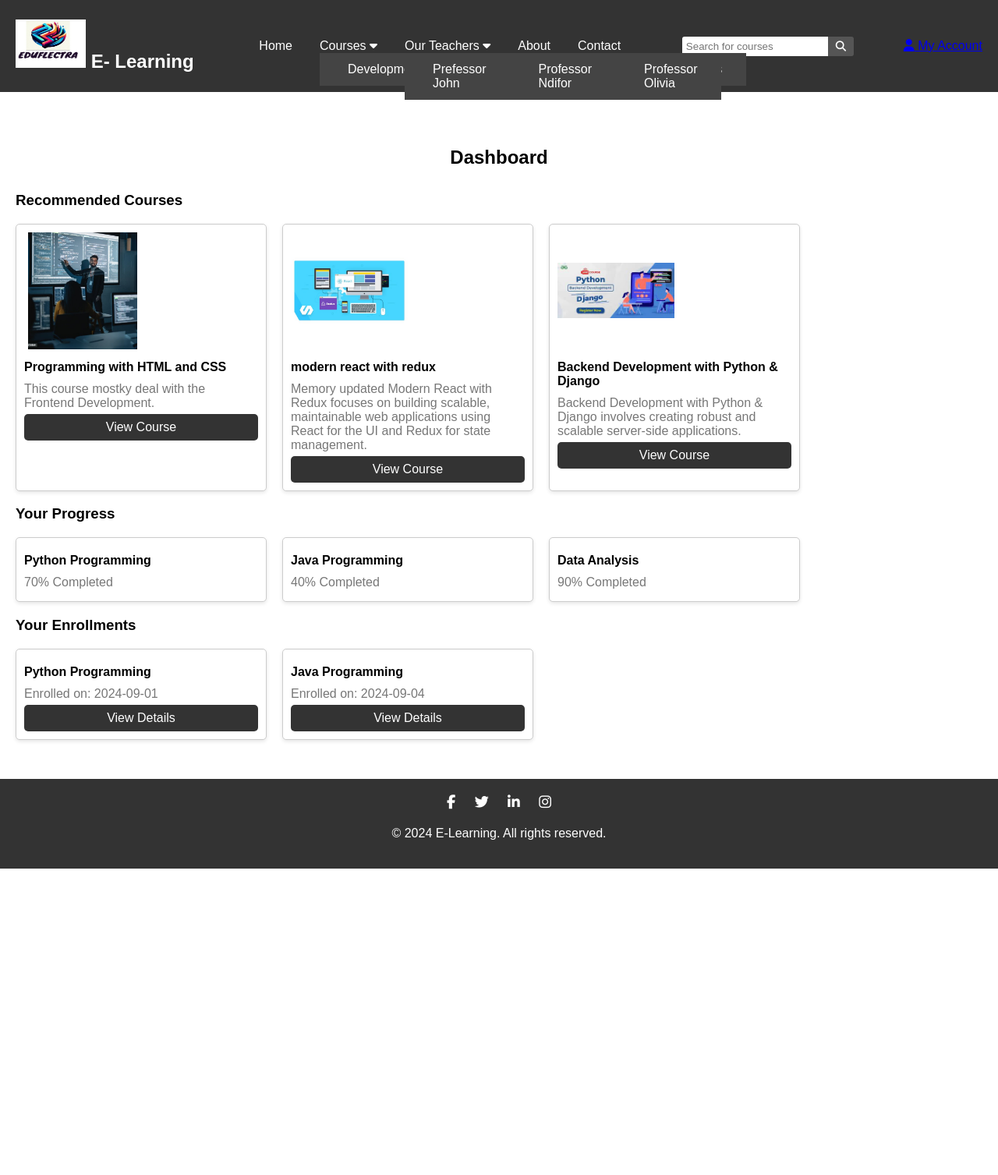
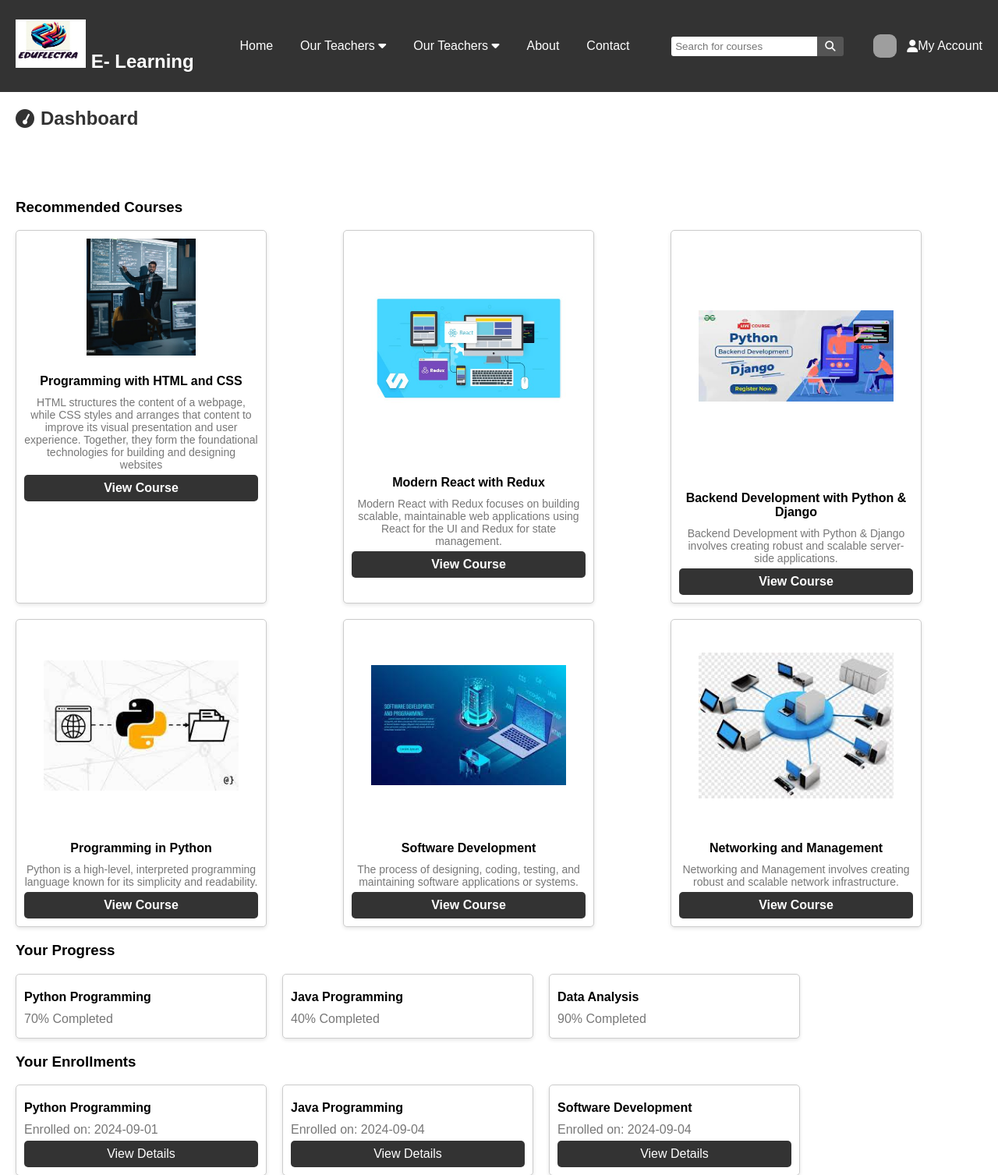
Before and after one commit to ProDaryl/Elearning-website, a Django app: page /dashboard in a window 1280 px wide. Shown: the top 1507 px of the page at 78% size. Before the commit the page ends 1114 px from the top, so only its background shows below. Run offline with Django 5.2, Linux system fonts and the light colour scheme; some libraries are stand-ins or nearby versions; grey boxes are pictures that could not be loaded.

Commit message:
modify dashboard

```diff
--- a/static/styles/style1.css
+++ b/static/styles/style1.css
@@ -298,29 +298,56 @@ body {
 }
 
 .header nav ul li:hover .dropdown-content {
+  display: inline-block;
+}
+/* Basic styles for the dropdown */
+.dropdown {
+  position: relative;
+  display: inline-block;
+}
+
+.dropdown-content {
+  display: none; /* Hide dropdown by default */
+  position: absolute;
+  background-color: #242323;
+  min-width: 160px;
+  box-shadow: 0px 8px 16px 0px rgba(0,0,0,0.2);
+  z-index: 1;
+  list-style: none;
+  padding: 0;
+  margin: 0;
+}
+
+.dropdown-content li {
+  width: 100%;
+}
+
+.dropdown-content li a {
+  color: black;
+  padding: 12px 16px;
+  text-decoration: none;
+  display: block;
+  text-align: left;
+}
+
+.dropdown-content li a:hover {
+  background-color: #2c2c2c;
+}
+.dropdown .dropdown-toggle:focus + .dropdown-content {
   display: block;
 }
 
-.dropdown-content {
+.dropdown .dropdown-content {
   display: none;
-  position: absolute;
-  background-color: #444;
-  min-width: 160px;
-  z-index: 1;
 }
 
-.dropdown-content li {
-  padding: 12px 16px;
+.dropdown-toggle {
+  cursor: pointer;
+  outline: none;
 }
 
-.dropdown-content li a {
-  color: #fff;
-  text-decoration: none;
-}
 
-.dropdown-content li:hover {
-  background-color: #555;
-}
+
 
 .search-bar {
   display: flex;
@@ -344,8 +371,83 @@ body {
 .search-bar button:hover {
   background-color: #666;
 }
+/*user profile*/
+.user-info {
+  display: flex;
+  align-items: center;
+}
+
+.user-info a {
+  text-decoration: none;
+  color: inherit;
+  display: flex;
+  align-items: center;
+}
+
+.user-info .profile-pic {
+  width: 30px;
+  height: 30px;
+  border-radius: 30%;
+  margin-right: 8px;
+}
+.title {
+  text-align: left;
+  margin-bottom: 20px;
+  padding-left: 20px;
+}
+
+.title h2 {
+  font-size: 24px;
+  color: #333;
+  display: flex;
+  align-items: center;
+}
+
+.title .fa-tachometer {
+  margin-right: 8px;
+}
+
+.user-info .fa-user {
+  margin-left: 5px;
+}
+
 
 /* Course Cards */
+.course-grid {
+  display: grid;
+  grid-template-columns: repeat(3, 1fr); /* 3 columns */
+  gap: 20px; /* Space between the cards */
+}
+
+.course-card {
+  background-color: #f9f9f9;
+  padding: 15px;
+  border-radius: 8px;
+  box-shadow: 0 4px 8px rgba(0, 0, 0, 0.1);
+  text-align: center;
+}
+
+.course-card img {
+  margin-bottom: 10px;
+}
+
+.course-card h4 {
+  margin-top: 10px;
+  margin-bottom: 10px;
+}
+
+.course-card p {
+  font-size: 14px;
+  color: #666;
+  margin-bottom: 15px;
+}
+
+.course-card a {
+  text-decoration: none;
+  color: #007bff;
+  font-weight: bold;
+}
+
 .course-cards, .progress-tracker, .enrollment-cards {
   display: flex;
   gap: 20px;
--- a/templates/dashboard.html
+++ b/templates/dashboard.html
@@ -27,20 +27,26 @@
         <ul>
           <li><a href="index">Home</a></li>
           <li class="dropdown">
-            <a href="course">Courses <i class="fa fa-caret-down"></i></a>
+            <a href="#" class="dropdown-toggle" tabindex="0">Our Teachers <i class="fa fa-caret-down"></i></a>
             <ul class="dropdown-content">
-              <li><a href="#">Development</a></li>
-              <li><a href="#">Design</a></li>
-              <li><a href="#">Marketing</a></li>
-              <li><a href="#">Business</a></li>
+                <li><a href="#">Professor John</a></li>
+                <li><a href="#">Professor Ndifor</a></li>
+                <li><a href="#">Professor Olivia</a></li>
+                <li><a href="#">Professor Ateh</a></li>
+                <li><a href="#">Professor Palma</a></li>
+                <li><a href="#">Professor Mark</a></li>
             </ul>
         </li>
+
           <li class="dropdown">
             <a href="teacher">Our Teachers <i class="fa fa-caret-down"></i></a>
             <ul class="dropdown-content">
               <li><a href="#">Prefessor John</a></li>
               <li><a href="#">Professor Ndifor</a></li>
               <li><a href="#">Professor Olivia</a></li>
+              <li><a href="#">Professor Ateh</a></li>
+              <li><a href="#">Professor Palma</a></li>
+              <li><a href="#">Professor Mark</a></li>
             </ul>
           </li>
           <li><a href="about">About</a></li>
@@ -51,41 +57,57 @@
           <button><i class="fa fa-search"></i></button>
         </div>
         <div class="user-info">
-          <a href="#"><i class="fa fa-user"></i> My Account</a>
+          <a href="#">
+              <img src="path_to_profile_picture.jpg" alt="Profile Picture" class="profile-pic">
+              <i class="fa fa-user"></i> My Account
+          </a>
       </div>
       </nav>
     </div>
-
+    <div class="title">
+      <h2><i class="fa fa-tachometer"></i> Dashboard</h2>
+  </div>
    <section class="main-section">
-      <div class="title">
-        <h2>Dashboard</h2>
-      </div>
       <div class="dashboard-content">
         <div class="dashboard-section">
           <h3>Recommended Courses</h3>
-          <div class="course-cards">
+<div class="course-grid">
     <div class="course-card">
-              <img style="height: 150px; width: 150px; object-fit: contain;" src="{% static 'images/lectures.jpg' %}" alt="Course 1" />
+        <img style="height: 150px; width: 280px; object-fit: contain;" src="{% static 'images/lectures.jpg' %}" alt="Course 1" />
         <h4>Programming with HTML and CSS</h4>
-              <p>This course mostky deal with the Frontend Development.</p>
+        <p>HTML structures the content of a webpage, while CSS styles and arranges that content to improve its visual presentation and user experience. Together, they form the foundational
+          technologies for building and designing websites</p>
         <a href="#">View Course</a>
     </div>
     <div class="course-card">
-              <img style="height: 150px; width: 150px; object-fit: contain;"  src="{% static 'images/modern react.jpg' %}" alt="Course 2" />
-              <h4>modern react with redux</h4>
-              <p>
-                Memory updated
-                Modern React with Redux focuses on building scalable, maintainable web applications using React for
-                the UI and Redux for state management.</p>
+        <img style="height: 280px; width: 250px; object-fit: contain;" src="{% static 'images/modern react.jpg' %}" alt="Course 2" />
+        <h4>Modern React with Redux</h4>
+        <p>Modern React with Redux focuses on building scalable, maintainable web applications using React for the UI and Redux for state management.</p>
         <a href="#">View Course</a>
     </div>
     <div class="course-card">
-              <img style="height: 150px; width: 150px; object-fit: contain;" src="{% static 'images/Django.jpeg' %}" alt="Course 3" />
+        <img style="height: 300px; width: 250px; object-fit: contain;" src="{% static 'images/Django.jpeg' %}" alt="Course 3" />
         <h4>Backend Development with Python & Django</h4>
-              <p>Backend Development with Python & Django involves creating robust and
-                scalable server-side applications.</p>
+        <p>Backend Development with Python & Django involves creating robust and scalable server-side applications.</p>
         <a href="#">View Course</a>
     </div>
+    <div class="course-card">
+        <img style="height: 250px; width: 250px; object-fit: contain;" src="{% static 'images/python.jpeg' %}" alt="Course 4" />
+        <h4>Programming in Python</h4>
+        <p>Python is a high-level, interpreted programming language known for its simplicity and readability.</p>
+        <a href="#">View Course</a>
+    </div>
+    <div class="course-card">
+        <img style="height: 250px; width: 250px; object-fit: contain;" src="{% static 'images/software.jpeg' %}" alt="Course 5" />
+        <h4>Software Development</h4>
+        <p>The process of designing, coding, testing, and maintaining software applications or systems.</p>
+        <a href="#">View Course</a>
+    </div>
+    <div class="course-card">
+        <img style="height: 250px; width: 250px; object-fit: contain;" src="{% static 'images/network.jpeg' %}" alt="Course 6" />
+        <h4>Networking and Management</h4>
+        <p>Networking and Management involves creating robust and scalable network infrastructure.</p>
+        <a href="#">View Course</a>
     </div>
 </div>
         <div class="dashboard-section">
@@ -127,6 +149,10 @@
               <p>Enrolled on: 2024-09-04</p>
               <a href="#">View Details</a>
             </div>
+            <div class="enrollment-card">
+                <h4>Software Development</h4>
+                <p>Enrolled on: 2024-09-04</p>
+                <a href="#">View Details</a>
             </div>
         </div>
       </div>
```
Also changed, not shown: db.sqlite3, static/images/network.jpeg (added), static/images/python.jpeg (added), static/images/software.jpeg (added), static/script.js (line endings or trailing spaces). Lines whose indentation alone changed are shown as unchanged.
